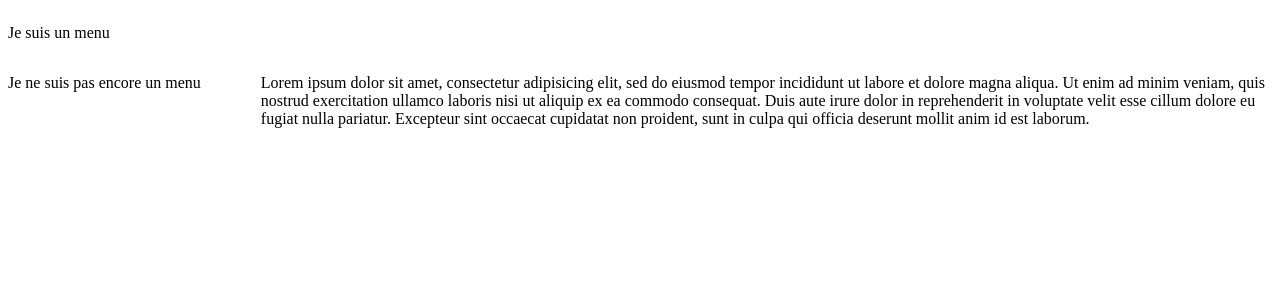
After one commit to scalajeremy/blog-php, a PHP site: page /admin.php in a window 1280 px wide. The commit adds this page. Shown: the top 300 px of the page. Run offline with PHP 8.4, Linux system fonts and the light colour scheme.

Commit message:
beginning layout admin

```diff
--- /dev/null
+++ b/layout/admin.php
@@ -0,0 +1,15 @@
+<!DOCTYPE html>
+<html lang="en" dir="ltr">
+  <head>
+    <link rel="stylesheet" href="styles_admin.css">
+    <meta charset="utf-8">
+    <title></title>
+  </head>
+  <body>
+    <div class="grid-container">
+  <div class="Header"><p>Je suis un menu</p></div>
+  <div class="Menu"><p>Je ne suis pas encore un menu</p></div>
+  <div class="Content"><p>Lorem ipsum dolor sit amet, consectetur adipisicing elit, sed do eiusmod tempor incididunt ut labore et dolore magna aliqua. Ut enim ad minim veniam, quis nostrud exercitation ullamco laboris nisi ut aliquip ex ea commodo consequat. Duis aute irure dolor in reprehenderit in voluptate velit esse cillum dolore eu fugiat nulla pariatur. Excepteur sint occaecat cupidatat non proident, sunt in culpa qui officia deserunt mollit anim id est laborum.</p></div>
+</div>
+  </body>
+</html>
--- a/layout/login.php
+++ b/layout/login.php
@@ -1,7 +1,7 @@
 <!DOCTYPE html>
 <html lang="en" dir="ltr">
   <head>
-    <link rel="stylesheet" href="styles.css">
+    <link rel="stylesheet" href="styles_login.css">
     <meta charset="utf-8">
     <title></title>
   </head>
--- /dev/null
+++ b/layout/styles_admin.css
@@ -0,0 +1,12 @@
+.grid-container {
+  display: grid;
+  grid-template-columns: 0.4fr 1.6fr;
+  grid-template-rows: 0.2fr 1.8fr;
+  grid-template-areas: "Header Header" "Menu Content";
+}
+
+.Header { grid-area: Header; }
+
+.Menu { grid-area: Menu; }
+
+.Content { grid-area: Content; }
```
Also changed, not shown: layout/styles_login.css (renamed from layout/styles.css), readme.md.
